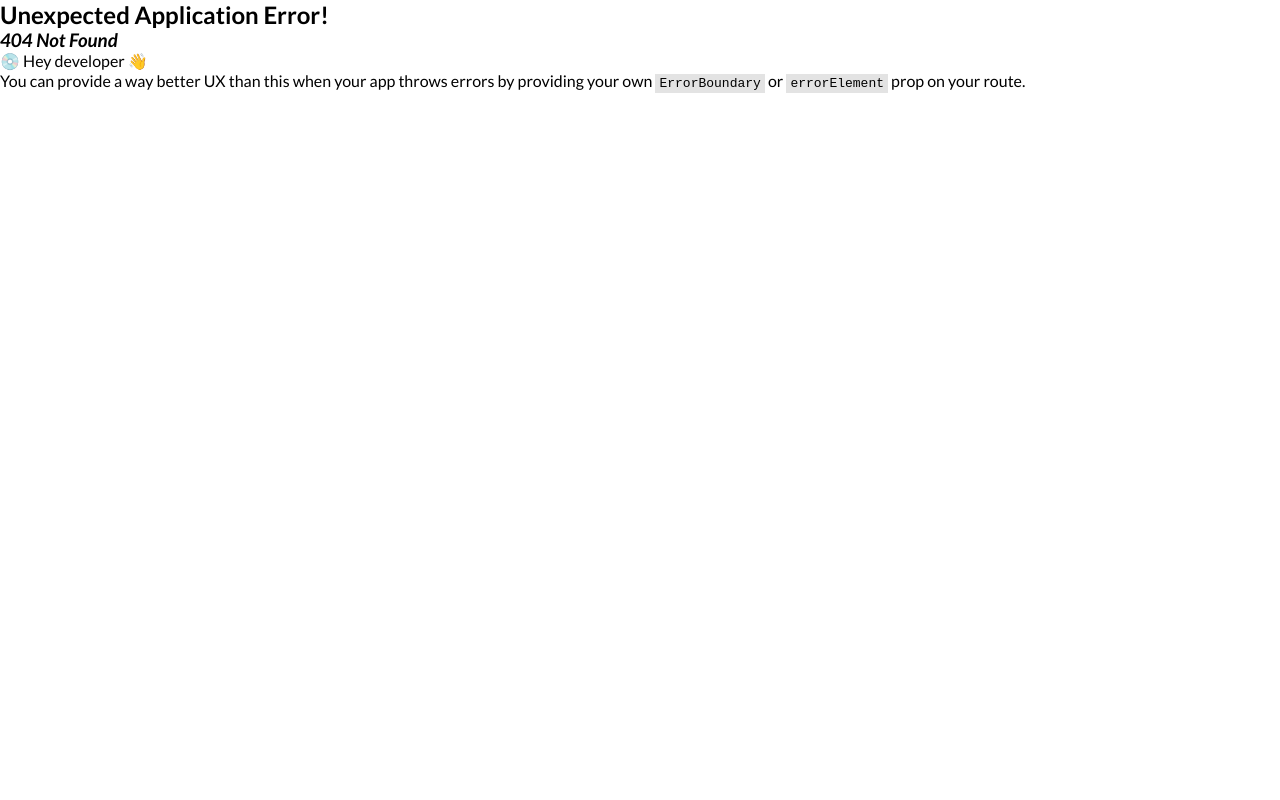
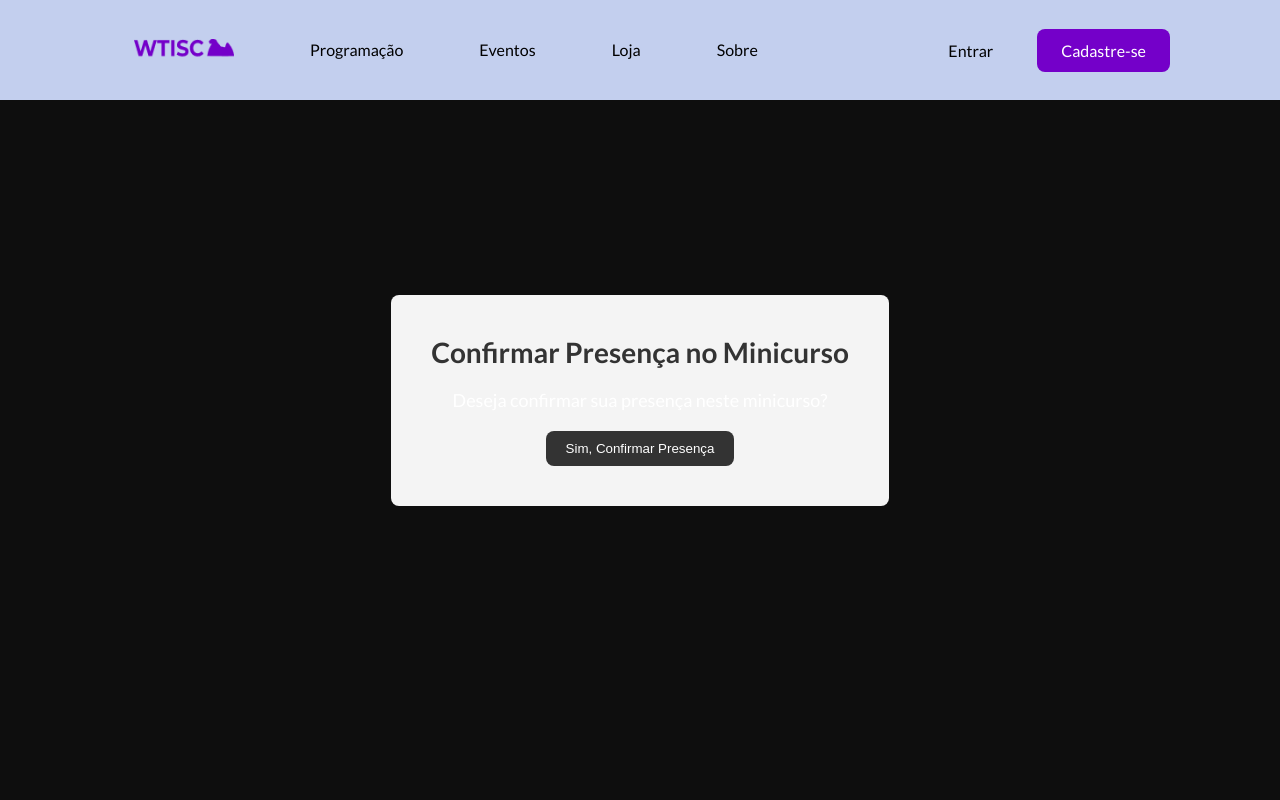
Before and after one commit to samuelnasc-dev/wtisc-project-front, a React (Vite) app in the folder client/: page /confirm-presence/1 in a window 1280 px wide. Before the commit this address had no page. Shown: the top 800 px of the page. Built offline with nearby package versions, Linux system fonts and the light colour scheme.

Commit message:
feat:implementação da geração de certificado

```diff
--- a/client/package.json
+++ b/client/package.json
@@ -18,7 +18,7 @@
     "react-dom": "^18.2.0",
     "react-icons": "^5.3.0",
     "react-leaflet": "^4.2.1",
-    "react-quill": "^0.0.2",
+    "react-quill": "^2.0.0",
     "react-router-dom": "^6.22.2",
     "sass": "^1.71.1",
     "socket.io-client": "^4.7.5",
--- a/client/src/App.jsx
+++ b/client/src/App.jsx
@@ -12,6 +12,7 @@ import MinicoursePage from "./routes/minicoursePage/MinicoursePage";
 import Certificates from "./components/certificatePage/Certificate";
 import Inscricoes from "./components/subscriptions/Subscriptions";
 import Configurations from "./components/configUser/Configurations";
+import ConfirmPresence from "./components/confirmPresence/ConfirmPresence";
 
 
 function App() {
@@ -55,6 +56,10 @@ function App() {
         {
           path: "/configurations",
           element: <Configurations />
+        },
+        {
+          path:"/confirm-presence/:minicourseId",
+          element:<ConfirmPresence />
         }
       ],
     },
--- a/client/src/components/confirmPresence/ConfirmPresence.jsx
+++ b/client/src/components/confirmPresence/ConfirmPresence.jsx
@@ -1,35 +1,48 @@
-import React, { useEffect, useState } from 'react';
+import React, { useState } from 'react';
 import { useParams, useNavigate } from 'react-router-dom';
 import axios from 'axios';
 import "./ConfirmPresenceStyle.scss";
 
 const ConfirmPresence = () => {
-  const { minicourseId } = useParams();
-  const navigate = useNavigate();
+  const { minicourseId } = useParams();  // Obtém o ID do minicurso a partir da URL
+  const navigate = useNavigate();  // Hook para navegação
   const [loading, setLoading] = useState(false);
   const [error, setError] = useState(null);
 
   const handleConfirm = async () => {
     setLoading(true);
     try {
-      // Verifica o token do usuário pelos cookies
       const eventId = minicourseId;
 
-      // Envia a requisição para adicionar o certificado
-      const certificateResponse = await axios.post('http://localhost:8800/certificates/', {
-        eventId: eventId,
+      // Primeiro, envia a requisição PUT para confirmar a presença
+      const presenceResponse = await axios.put(`http://localhost:8800/minicourses/auth/${eventId}`, {
         eventType: "MINICOURSE",
       }, {
         withCredentials: true // Garante que os cookies são enviados na requisição
       });
 
-      if (certificateResponse.status === 200) {
-        alert("Presença confirmada! Certificado gerado com sucesso.");
-        // Redireciona para a página de certificados
-        navigate('/certificates');
+      if (presenceResponse.status === 200) {
+        // Se o PUT foi bem-sucedido, envia o POST para gerar o certificado
+        const certificateResponse = await axios.post('http://localhost:8800/certificates/', {
+          eventId: eventId,
+          eventType: "MINICOURSE",
+        }, {
+          withCredentials: true // Envia os cookies junto com a requisição
+        });
+
+        if (certificateResponse.status === 201) {
+          alert("Presença confirmada! Certificado gerado com sucesso.");
+          // Redireciona para a página de certificados
+          navigate('/certificates');
+        } else {
+          throw new Error('Falha ao gerar o certificado.');
+        }
+      } else {
+        throw new Error('Falha ao confirmar presença.');
       }
     } catch (err) {
-      setError('Erro ao confirmar presença ou gerar o certificado.');
+      console.error(err);  // Log detalhado para ajudar a identificar o problema
+      setError(err.response?.data?.message || 'Erro ao confirmar presença ou gerar o certificado.');
     } finally {
       setLoading(false);
     }
```
Also changed, not shown: 1 other file (tests, documents, lock files or other folders).
